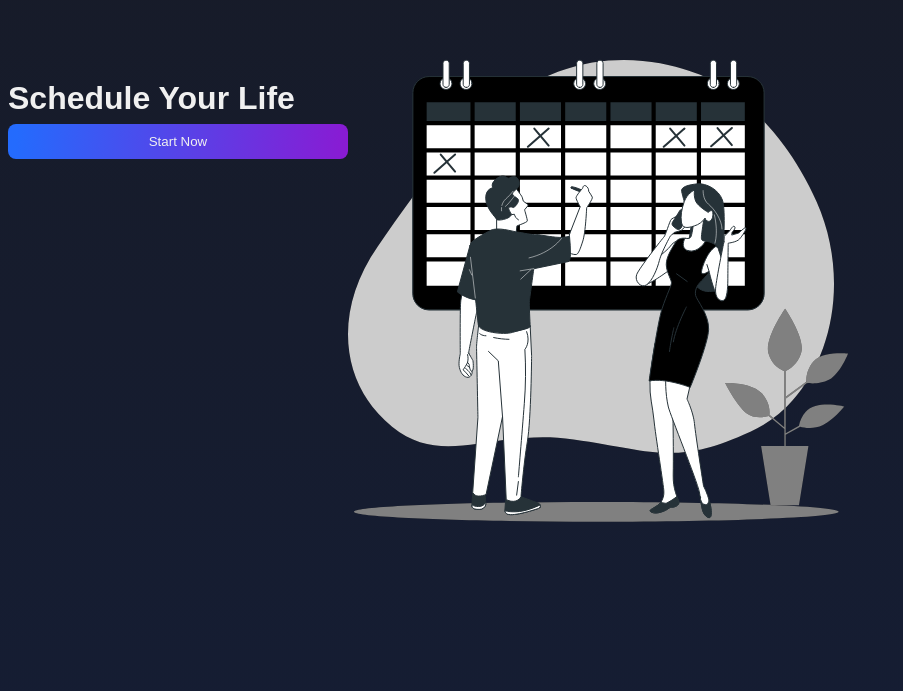
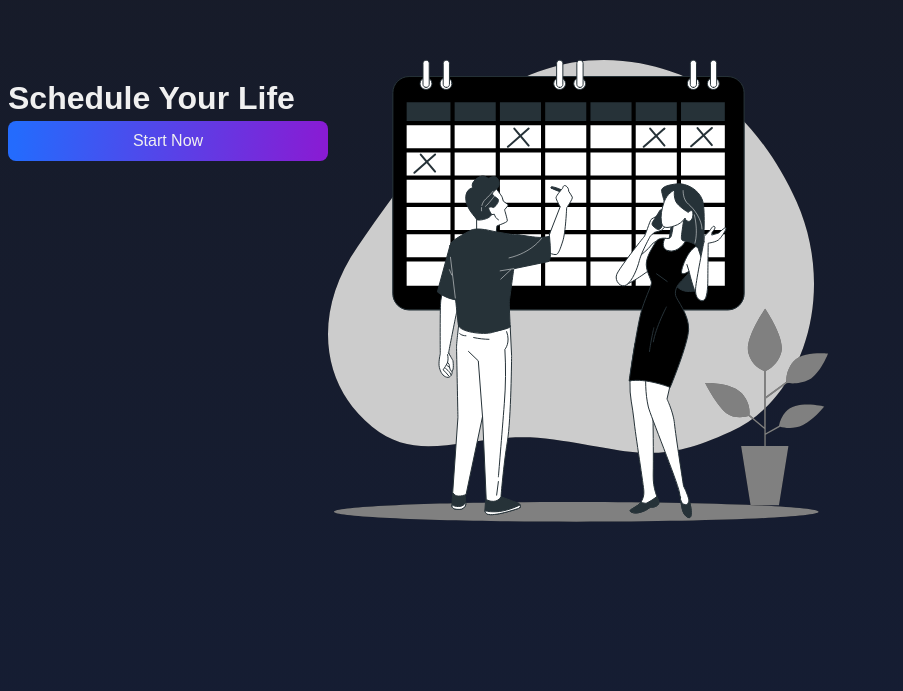
Before and after one commit to aliiimaher/ToDoList-Frontend, a Vue app: page / in a window 1280 px wide. Shown: the part 109-800 px from the top of the page, without its empty margins (0-903 px from the left). Built offline with nearby package versions, Linux system fonts and the light colour scheme.

Commit message:
scale of the btn fixed

```diff
--- a/src/components/Button.vue
+++ b/src/components/Button.vue
@@ -17,10 +17,12 @@ button {
   background: linear-gradient(94.85deg, #246bfd 2.76%, #891bd3 99.01%);
   border-radius: 8px;
   border: none;
-  padding: 10px 128px;
+  /* padding: 10px 128px; */
   font-family: sans-serif;
+  font-size: 16px;
   color: #f0f0f0;
   /*it is hardcoded and wrong change it as soon as possible*/
-  width: 340px;
+  width: 320px;
+  height: 40px;
 }
 </style>
```
